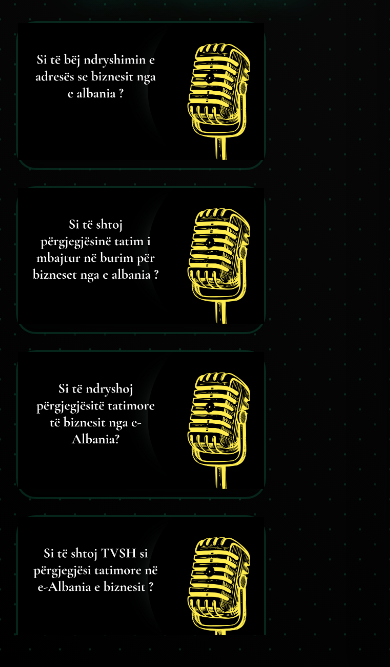
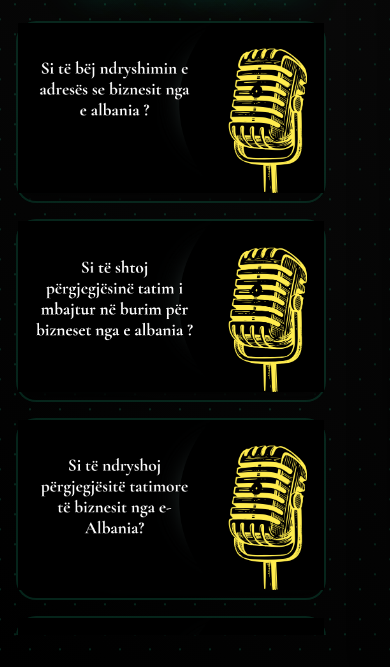
Before and after one commit to gitarber/123, a plain HTML site: page tutorials/e-albania.html in a window 390 px wide. Shown: the part 177-844 px from the top of the page. Drawn offline with Linux system fonts and the light colour scheme.

Commit message:
adjusted size

```diff
--- a/tutorials/e-albania.css
+++ b/tutorials/e-albania.css
@@ -68,7 +68,7 @@
     transition: all 0.3s ease;
     width: 100%;
     height: auto;
-    max-width: 250px;
+    max-width: 310px;
     aspect-ratio: 16/9;
     border: 2px solid rgba(27, 179, 129, 0.2);
     backdrop-filter: blur(10px);
@@ -207,9 +207,9 @@
 
 @media (max-width: 768px) {
     .videos-grid {
-        grid-template-columns: 1fr;
+        grid-template-columns: 3fr;
         padding: 0;
-        margin: 0 auto;
+        margin:  auto;
     }
 
     .videos-content {
@@ -230,7 +230,7 @@
     }
 
     .page-title {
-        font-size: 2.5rem;
+        font-size: 1.5rem;
         margin: 1.5rem 0;
     }
 }
@@ -245,7 +245,7 @@
         padding: 0.5rem;
         gap: 1rem;
         margin: 0 auto;
-        max-width: 400px;
+        max-width: 800px;
     }
 
     .video-card h3 {
```
